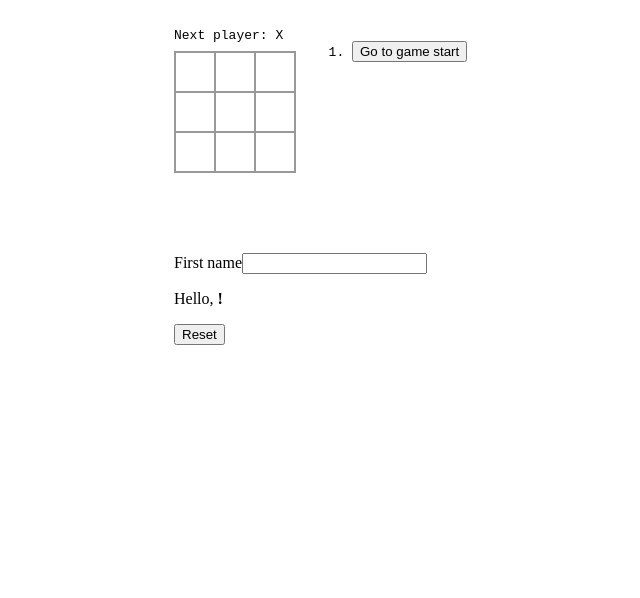
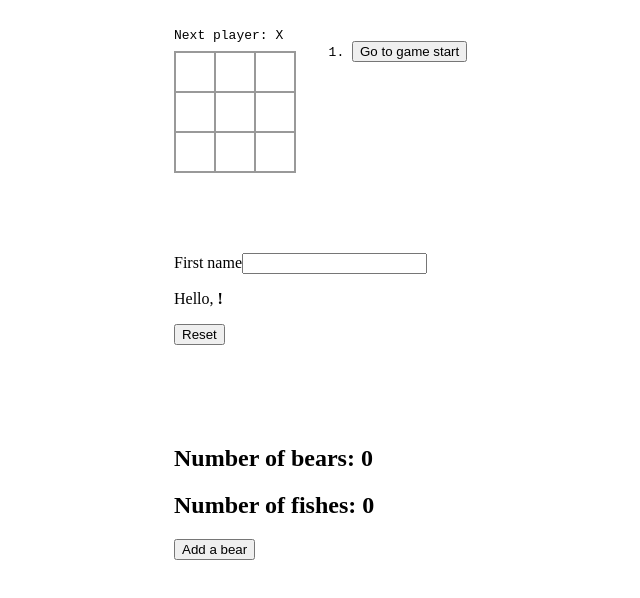
Before and after one commit to ksk1kd/zustand-playground, a React (Vite) app: page / in a window 1280 px wide. Shown: the top 598 px of the page, without its empty margins (66-706 px from the left). Built offline with nearby package versions, Linux system fonts and the light colour scheme.

Commit message:
add slices pattern

```diff
--- a/src/App.jsx
+++ b/src/App.jsx
@@ -1,3 +1,4 @@
+import { Bound } from './components/Bound'
 import { Game } from './components/Game'
 import { Person } from './components/Person'
 
@@ -17,6 +18,9 @@ function App() {
           <div>
             <Person />
           </div>
+          <div>
+            <Bound />
+          </div>
         </div>
       </div>
     </>
--- /dev/null
+++ b/src/components/Bound.jsx
@@ -0,0 +1,17 @@
+import { useBoundStore } from '../hooks/useBoundStore'
+
+export function Bound() {
+  const bears = useBoundStore((state) => state.bears)
+  const fishes = useBoundStore((state) => state.fishes)
+  const addBearAndFish = useBoundStore((state) => state.addBearAndFish)
+
+  return (
+    <>
+      <h2>Number of bears: {bears}</h2>
+      <h2>Number of fishes: {fishes}</h2>
+      <button type="button" onClick={() => addBearAndFish()}>
+        Add a bear
+      </button>
+    </>
+  )
+}
--- /dev/null
+++ b/src/hooks/bearSlice.js
@@ -0,0 +1,5 @@
+export const createBearSlice = (set) => ({
+  bears: 0,
+  addBear: () => set((state) => ({ bears: state.bears + 1 })),
+  eatFish: () => set((state) => ({ fishes: state.fishes - 1 })),
+})
--- /dev/null
+++ b/src/hooks/createBearFishSlice.js
@@ -0,0 +1,6 @@
+export const createBearFishSlice = (set, get) => ({
+  addBearAndFish: () => {
+    get().addBear()
+    get().addFish()
+  },
+})
--- /dev/null
+++ b/src/hooks/fishSlice.js
@@ -0,0 +1,4 @@
+export const createFishSlice = (set) => ({
+  fishes: 0,
+  addFish: () => set((state) => ({ fishes: state.fishes + 1 })),
+})
--- /dev/null
+++ b/src/hooks/useBoundStore.js
@@ -0,0 +1,10 @@
+import { create } from 'zustand'
+import { createBearSlice } from './bearSlice'
+import { createBearFishSlice } from './createBearFishSlice'
+import { createFishSlice } from './fishSlice'
+
+export const useBoundStore = create((...a) => ({
+  ...createBearSlice(...a),
+  ...createFishSlice(...a),
+  ...createBearFishSlice(...a),
+}))
```
